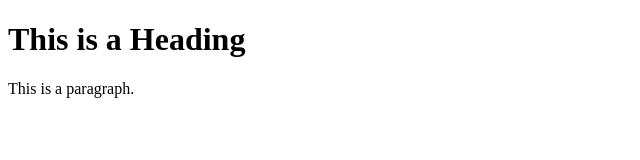
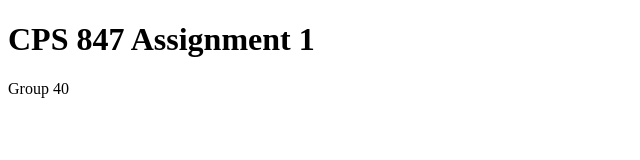
Before and after one commit to thomasyoung-audet/slackbotproject, a plain HTML site: page git_tst/index.html in a window 1280 px wide. Shown: the whole page, without its empty margins (0-640 px from the left). Drawn offline with Linux system fonts and the light colour scheme.

Commit message:
Update index.html

```diff
--- a/git_tst/index.html
+++ b/git_tst/index.html
@@ -1,12 +1,12 @@
 <!DOCTYPE html>
 <html>
 <head>
-<title>Page Title</title>
+<title>CPS 847 Assignment 1</title>
 </head>
 <body>
 
-<h1>This is a Heading</h1>
-<p>This is a paragraph.</p>
+<h1>CPS 847 Assignment 1</h1>
+<p>Group 40</p>
 
 </body>
 </html>
```
